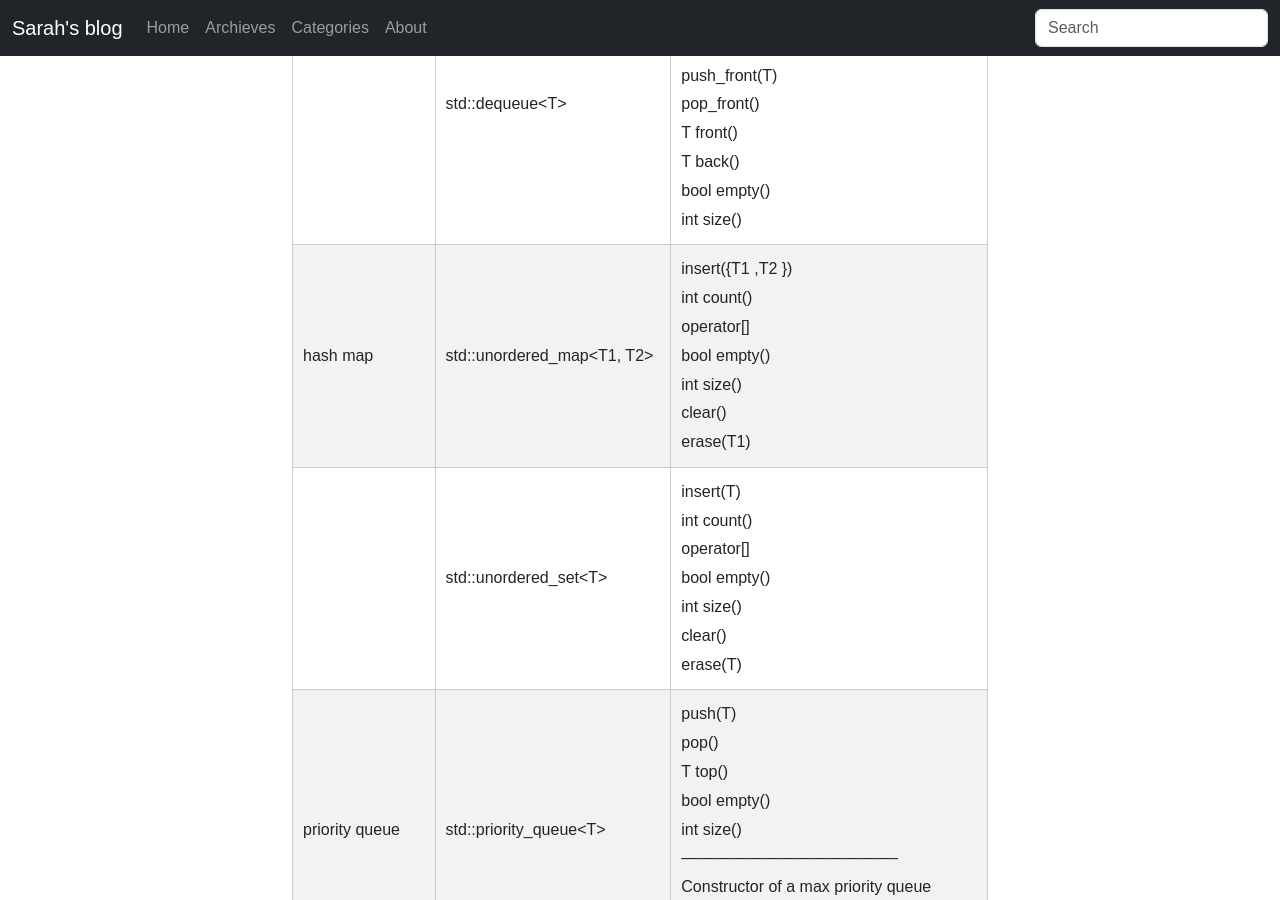
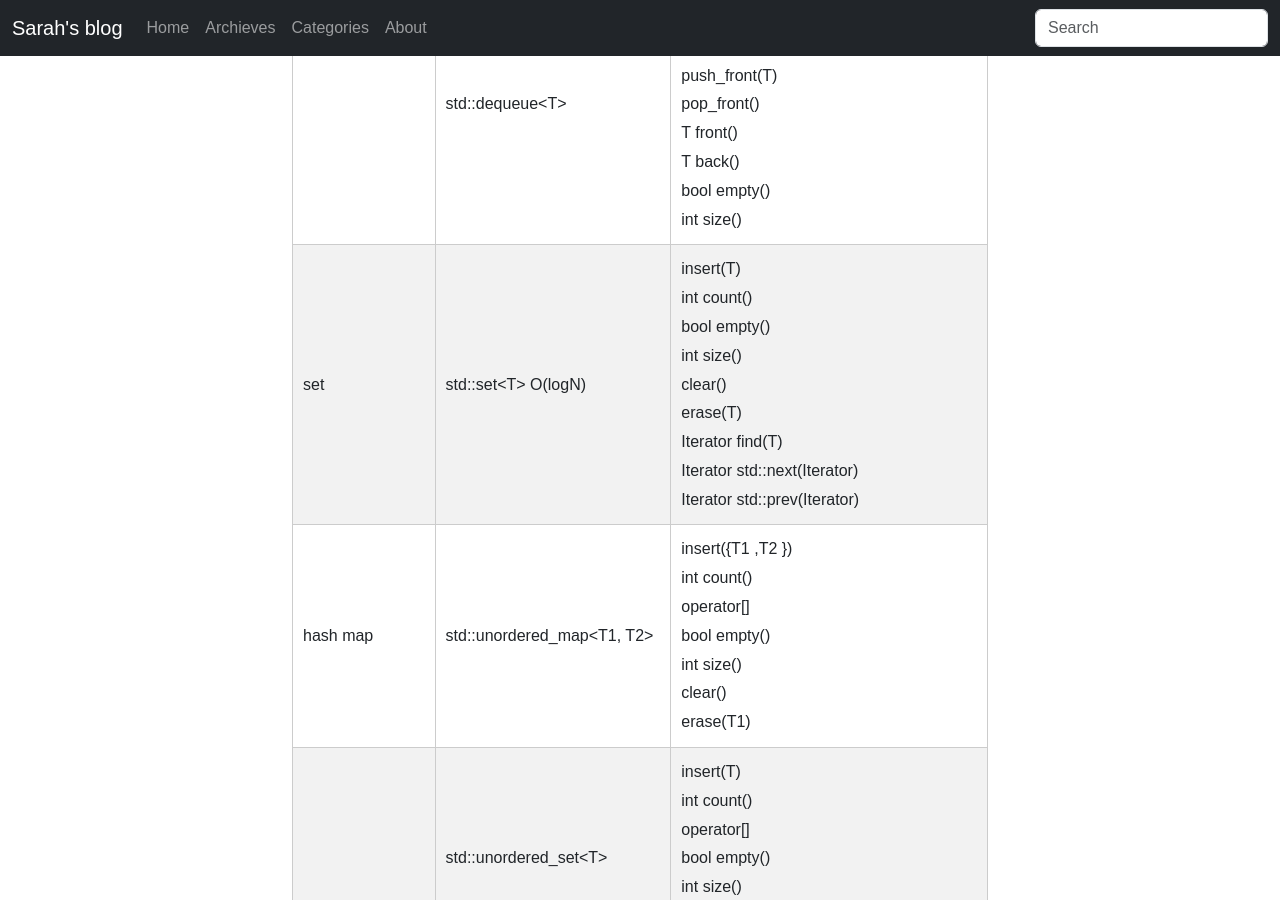
Before and after one commit to sarahqd/sarahqd.github.io, a Jekyll site: the page built from _posts/2024-11-21-Commonly-used-data-structures-in-C++.md, in a window 1280 px wide and 900 px high, scrolled down 2160 px. Built offline with Jekyll 4.4.1, drawn with Linux system fonts in a browser that asks for light colours; some of the changed lines change nothing that is shown.

Commit message:
Update 2024-11-21-Commonly-used-data-structures-in-C++.md

```diff
--- a/_posts/2024-11-21-Commonly-used-data-structures-in-C++.md
+++ b/_posts/2024-11-21-Commonly-used-data-structures-in-C++.md
@@ -3,7 +3,7 @@ layout: post
 title:  "Data structures which are commonly used in algorithm functions and natively supported in C++"
 tags: Algorithms
 created: November 21, 2024
-last_updated: November 21, 2024
+last_updated: December 23, 2024
 ---
 
 What's on your mind when it comes to data structures provided by C++? Which are high frequently used in algorithm functions?<!--more-->
@@ -21,8 +21,9 @@ This table lists the commonly used data structures natively supported by C++. To
 | stack           | std::stack\<T> | push(T)<br>pop()<br/>T top()<br/>bool empty()<br/>int size()  |
 | queue | std::queue\<T> | push(T)<br/>pop()<br/>T front()<br/>T back()<br/>bool empty()<br/>int size() |
 |                 | std::dequeue\<T> | push_back(T)<br/>emplace_back(T)<br/>pop_back()<br/>push_front(T)<br/>pop_front()<br/>T front()<br/>T back()<br/>bool empty()<br/>int size() |
+| set | std::set\<T>   O(logN) | insert(T)<br/>int count()<br/>bool empty()<br/>int size()<br/>clear()<br/>erase(T)<br/>Iterator find(T)<br/>Iterator std::next(Iterator)<br/>Iterator std::prev(Iterator) |
 | hash map   | std::unordered_map<T1, T2> | insert({T1 ,T2 })<br/>int count()<br/>operator[]<br/>bool empty()<br/>int size()<br/>clear()<br/>erase(T1) |
-|                 | std::unordered_set\<T> | insert(T)<br/>int count()<br/>operator[]<br/>bool empty()<br/>int size()<br/>clear()<br/>erase(T) |
+|  | std::unordered_set\<T> | insert(T)<br/>int count()<br/>operator[]<br/>bool empty()<br/>int size()<br/>clear()<br/>erase(T) |
 | priority queue | std::priority_queue\<T> | push(T)<br/>pop()<br/>T top()<br/>bool empty()<br/>int size()<br/>-----------------------------------------<br/>Constructor of a max priority queue<br/>auto cmp = \[](int x, int y){ return x < y; }<br/>priority_queue<int, vector\<int>, cmp> pq |
 
 
```
